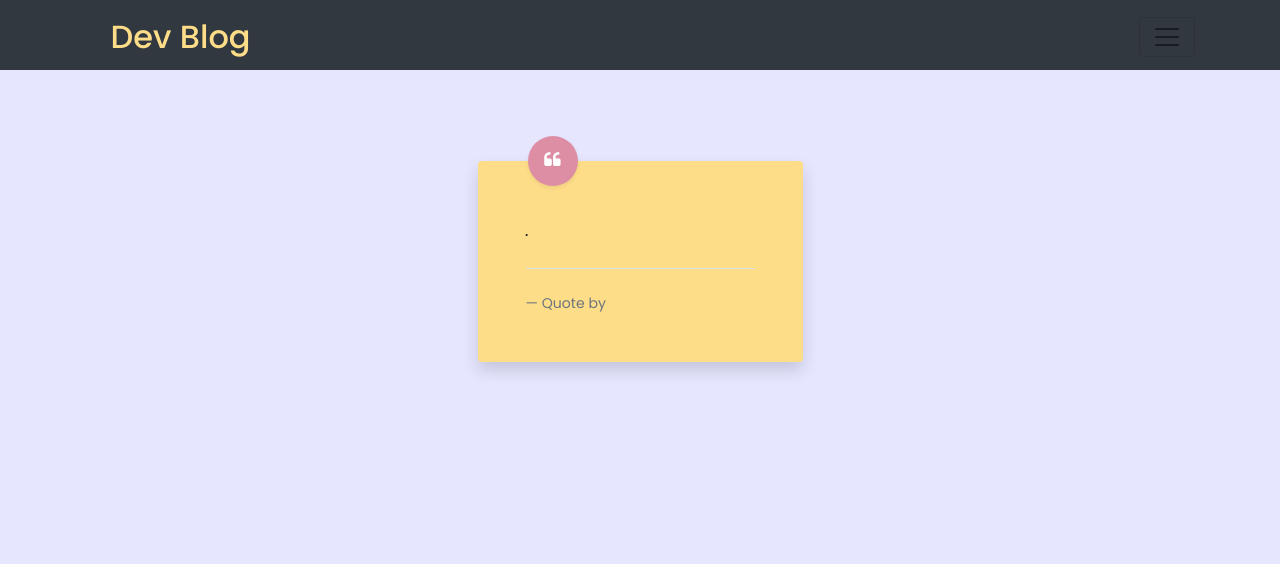
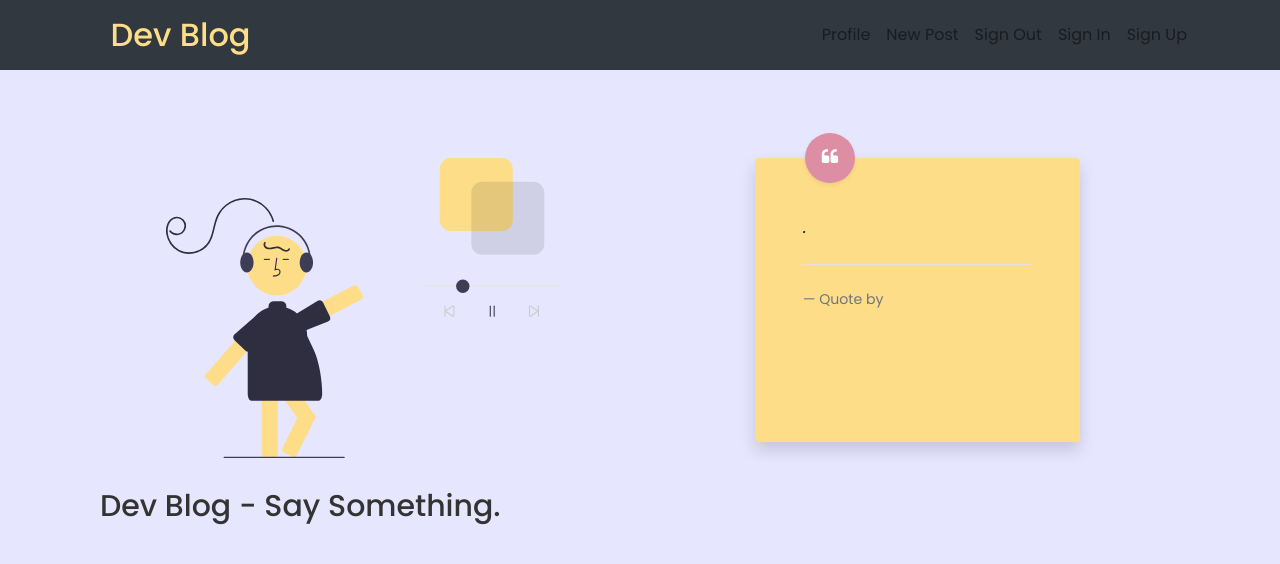
Before and after one commit to NgatiaJeffers/Blog, a Flask app: page / in a window 1280 px wide. Shown: the top 564 px of the page. Run offline with Flask 2, Linux system fonts and the light colour scheme; data that the repository does not hold is empty; parts of the project's set-up code (start-up, migrations or seed data) failed here and were passed over; some libraries are stand-ins or nearby versions.

Commit message:
Add blog card and authentication set up

```diff
--- a/app/main/forms.py
+++ b/app/main/forms.py
@@ -36,7 +36,7 @@
 
 class ResetPassword(FlaskForm):
     password = PasswordField('Password', validators = [Required()])
-    confirm_password = PasswordField('Confirm Password', validators = [Required(), EqualTo()])
+    confirm_password = PasswordField('Confirm Password', validators = [Required(), EqualTo('Password')])
     submit = SubmitField('Reset Password')
 
 class BlogForm(FlaskForm):
--- a/app/main/views.py
+++ b/app/main/views.py
@@ -1,19 +1,23 @@
+import os
+import secrets
+
+import app
+from PIL import Image
 from . import main
-from . import db, app
-from flask import render_template, flash, request, url_for, abort, redirect
+from .. import db
+from ..models import Blog, Comment
 from ..requests import get_random_quote
-from ..models import Blog, Comment
 from .forms import BlogForm, UpdateProfile
 from flask_login import current_user, login_required
-from PIL import Image
-import secrets
-import os
+from flask import render_template, flash, request, url_for, abort, redirect
+
 
 @main.route('/')
+@main.route('/home')
 def index():
     quotes = get_random_quote()
-    blog = Blog.query.all()
-    return render_template('index.html', quotes = quotes, blog = blog, user = current_user)
+    blogs = Blog.query.all()
+    return render_template('index.html', quotes = quotes, blog = blogs, user = current_user)
 
 def save_picture(form_picture):
     random_hex = secrets.token_hex(8)
@@ -56,11 +60,11 @@
 @login_required
 def blog(blog_id):
     comments = Comment.query.filter_by(blog_id = id).all()
-    title = 'Comments'
+    heading = 'comments'
     blog = Blog.query.get_or_404(blog_id)
 
     title = 'Blog || Dev Blog'
-    return render_template('blog/blog.html', title = title, blog = blog, comments = comments)
+    return render_template('blog/blog.html', title = blog.title, blog = blog, comments = comments, heading = heading)
 
 @main.route('/new_blog', methods = ['GET', 'POST'])
 @login_required
@@ -75,3 +79,29 @@
         return redirect(url_for('main.index'))
     title = 'Blog || Dev Blog'
     return render_template('blog/new_blog.html', title = title, form = form)
+
+@main.route('/blog/<int:blog_id>/update', methods = ['GET', 'POST'])
+@login_required
+def update_blog(blog_id):
+    blog = Blog.query.get_or_404(blog_id)
+    if blog.author  != current_user:
+
+        abort(403)
+    form = BlogForm()
+
+    if form.validate_on_submit():
+        blog.title = form.title.data
+        blog.body = form.body.data
+
+        db.session.commit()
+
+        flash('Blog Updated 😄.')
+
+        return redirect(url_for('main.blog', blog_id = id))
+
+    elif request.method == 'GET':
+        form.title.data = blog.title
+        form.boby.data = blog.body
+
+    title = 'Update || Dev Blog'
+    return render_template('blog/new_blog.html', title = title, form = form)
--- a/app/static/css/main.css
+++ b/app/static/css/main.css
@@ -7,7 +7,7 @@
 }
 
 body {
-    font-family: "Poppins", sans-serif;
+    font-family: "Poppins", Gotham Rounded, sans-serif;
     background: #e6e6ff;
 }
 
@@ -23,7 +23,127 @@
     margin-left: .8em;
 }
 
-.navbar-item {
+
+.navbar-nav.nav-item.nav-link {
     color: #fedd89;
     font-size: 1em;
 }
+
+
+/* Blog Styles */
+.blog-card {
+    position: relative;
+    margin-top: 30px;
+}
+
+@media (max-width: 767px) {
+    .blog-card {
+        margin-top: 20px;
+    }
+}
+
+.blog-card h2 {
+    font-size: 30px;
+    text-align: center;
+    color: #333333;
+    margin-bottom: 50px;
+}
+
+.blog-card .owl-stage-outer {
+    padding: 30px 0;
+}
+
+.blog-card .owl-nav {
+    display: none;
+}
+
+.blog-card .owl-dots {
+    text-align: center;
+}
+
+.blog-card .owl-dots span {
+    position: relative;
+    height: 10px;
+    width: 10px;
+    border-radius: 50%;
+    display: block;
+    background: #fff;
+    border: 2px solid #01b0f8;
+    margin: 0 5px;
+}
+
+.blog-card .owl-dots .active {
+    box-shadow: none;
+}
+
+.blog-card .owl-dots .active span {
+    background: #01b0f8;
+    box-shadow: none;
+    height: 12px;
+    width: 12px;
+    margin-bottom: -1px;
+}
+
+.blog-card .card {
+    background: #fff;
+    box-shadow: 0 8px 30px -7px #c9dff0;
+    margin: 0 20px;
+    padding: 0 10px;
+    border-radius: 20px;
+    border: 0;
+}
+
+.blog-card .card .card-img-top {
+    max-width: 100px;
+    border-radius: 50%;
+    margin: 15px auto 0;
+    box-shadow: 0 8px 20px -4px #95abbb;
+    width: 100px;
+    height: 100px;
+}
+
+.blog-card .card h5 {
+    color: #01b0f8;
+    font-size: 21px;
+    line-height: 1.3;
+}
+
+.blog-card .card h5 span {
+    font-size: 18px;
+    color: #666666;
+}
+
+.blog-card .card p {
+    font-size: 18px;
+    color: #555;
+    padding-bottom: 15px;
+}
+
+.blog-card .active {
+    opacity: 0.5;
+    transition: all 0.3s;
+}
+
+.blog-card .center {
+    opacity: 1;
+}
+
+.blog-card .center h5 {
+    font-size: 24px;
+}
+
+.blog-card .center h5 span {
+    font-size: 20px;
+}
+
+.blog-card .center .card-img-top {
+    max-width: 100%;
+    height: 120px;
+    width: 120px;
+}
+
+.owl-carousel .owl-nav button.owl-next,
+.owl-carousel .owl-nav button.owl-prev,
+.owl-carousel button.owl-dot {
+    outline: 0;
+}
--- a/app/templates/blog/blog.html
+++ b/app/templates/blog/blog.html
@@ -0,0 +1,19 @@
+
+
+{% macro displayBlog(blog) %}
+
+<div class="gtco-testimonials">
+    {% for blog in blog %}
+    <div>
+        <div class="card text-center">
+            <h3>{{ blog.user_id }}</h3>
+            <div class="card-body">
+                <h5>{{ blog.title }}</h5>
+                <p class="card-text">{{ blog.body }} </p>
+            </div>
+        </div>
+    </div>
+    {% endfor %}
+</div>
+
+{% endmacro %}
--- a/app/templates/index.html
+++ b/app/templates/index.html
@@ -1,8 +1,110 @@
 {% extends 'base.html'%}
 {% from 'quote_macro.html' import displayQuote %}
+{% from 'blog/blog.html' import displayBlog %}
 
 {% block content %}
 <div class="container">
     {{ displayQuote(quotes) }}
 </div>
+
+<div class="container-fluid">
+    <div class="blog-card">
+        <h2>Dev Blog - Say Something.</h2>
+        <div class="card-area">
+            {% for blog in blog %}
+            <div class="card text-center">
+                <img class="card-img-top"
+                    src="{{ url_for('static', filename = 'photos/' + blog.author.image_file) }}"
+                    alt="No Image">
+                <div class="card-body">
+                    <h5>{{ blog.title }}<br/>
+                        <a href="{{ url_for('main.blog', blog_id = id) }}"><span>{{ blog.author.username }} </span></a>
+                    </h5>
+                    <p class="card-text">{{ blog.body }} </p>
+                    <span>{{blog.posted.strftime('%d-%m-%Y')}}</span>
+                </div>
+            </div>
+            {% endfor %}
+        </div>
+    </div>
+</div>
+
+<style>
+    /* Blog Styles */
+    .blog-card {
+        position: relative;
+        margin-top: 30px;
+    }
+
+    @media (max-width: 767px) {
+        .blog-card {
+            margin-top: 20px;
+        }
+    }
+
+    .blog-card h2 {
+        font-size: 30px;
+        text-align: left;
+        color: #333333;
+        margin-bottom: 50px;
+    }
+
+    .blog-card .card {
+        background: #fff;
+        box-shadow: 0 8px 30px -7px #c9dff0;
+        margin: 0 20px;
+        padding: 0 10px;
+        border-radius: 20px;
+        border: 0;
+    }
+
+    .blog-card .card .card-img-top {
+        max-width: 100px;
+        border-radius: 50%;
+        margin: 15px auto 0;
+        box-shadow: 0 8px 20px -4px #95abbb;
+        width: 100px;
+        height: 100px;
+    }
+
+    .blog-card .card h5 {
+        color: #01b0f8;
+        font-size: 21px;
+        line-height: 1.3;
+    }
+
+    .blog-card .card h5 span {
+        font-size: 18px;
+        color: #666666;
+    }
+
+    .blog-card .card p {
+        font-size: 18px;
+        color: #555;
+        padding-bottom: 15px;
+    }
+
+    .blog-card .active {
+        opacity: 0.5;
+        transition: all 0.3s;
+    }
+
+    .blog-card .center {
+        opacity: 1;
+    }
+
+    .blog-card .center h5 {
+        font-size: 24px;
+    }
+
+    .blog-card .center h5 span {
+        font-size: 20px;
+    }
+
+    .blog-card .center .card-img-top {
+        max-width: 100%;
+        height: 120px;
+        width: 120px;
+    }
+</style>
 {% endblock %}
--- a/app/templates/navbar.html
+++ b/app/templates/navbar.html
@@ -1,23 +1,28 @@
-<nav class="navbar navbar-light">
+<nav class="navbar navbar-expand-md navbar-light">
     <div class="container">
         <a class="navbar-brand mb-0 h1" href="{{url_for('main.index')}}">Dev Blog</a>
-        <button class="navbar-toggler" type="button" data-toggle="collapse" data-target="#navbarToggle"
-                aria-controls="navbarToggle" aria-expanded="false" aria-label="Toggle navigation">
+        <button class="navbar-toggler" type="button" data-toggle="collapse" data-target="#navbarSupportedContent"
+            aria-controls="navbarSupportedContent" aria-expanded="false" aria-label="Toggle navigation">
             <span class="navbar-toggler-icon"></span>
         </button>
-        <div class="collapse navbar-collapse" id="navbarToggle">
-            <div class="navbar-nav mr-auto">
-                <a class="nav-item nav-link" href="#">profile</a>
-            </div>
-            <!-- Navbar Right Side -->
-            <div class="navbar-nav">
-                <a class="nav-item nav-link" href="#">New Post</a>
-                <a class="nav-item nav-link" href="#">Logout</a>
 
-                <a class="nav-item nav-link" href="#">Login</a>
-                <a class="nav-item nav-link" href="#">Register</a>
-
-            </div>
+        <div class="collapse navbar-collapse" id="navbarSupportedContent">
+            <ul class="navbar-nav ml-auto">
+                <li class="nav-item">
+                    <a class="nav-link" href="{{ url_for('main.profile') }}">Profile</a>
+                </li>
+                <li class="nav-item">
+                    <a class="nav-link" href="{{ url_for('main.new_blog') }}">New Post</a>
+                </li>
+                <li class="nav-item">
+                    <a class="nav-link" href="{{ url_for('auth.logout') }}">Sign Out</a>
+                </li>
+                <li class="nav-item">
+                    <a class="nav-link" href="{{ url_for('auth.login') }}">Sign In</a>
+                </li>
+                <li class="nav-item">
+                    <a class="nav-link" href="{{ url_for('auth.register') }}">Sign Up</a>
+                </li>
+            </ul>
         </div>
-    </div>
 </nav>
--- a/app/templates/quote_macro.html
+++ b/app/templates/quote_macro.html
@@ -2,7 +2,11 @@
 
 {% macro displayQuote(quotes) %}
 <div class="row">
-    <div class="col-md-12 mx-auto bq">
+    <div class="col-md-6 bq">
+        <img src="{{url_for('static', filename = 'img/dance.svg')}}" alt="" srcset="" height="300">
+    </div>
+
+    <div class="col-md-6 mx-auto bq">
         <blockquote class="blockquote blockquote-custom p-5 shadow rounded">
             <div class="blockquote-custom-icon shadow-sm"><i class="fa fa-quote-left text-white"></i></div>
             <p class="mb-0 mt-2 font-italic">{{ quotes.quote }}.</p>
@@ -19,7 +23,7 @@
     .bq {
         display: flex;
         flex-wrap: wrap;
-        margin-top: 1em;
+        margin-top: .8em;
         justify-content: space-around;
         padding-top: 4.7em;
 
```
Also changed, not shown: app/static/img/dance.svg (added).
